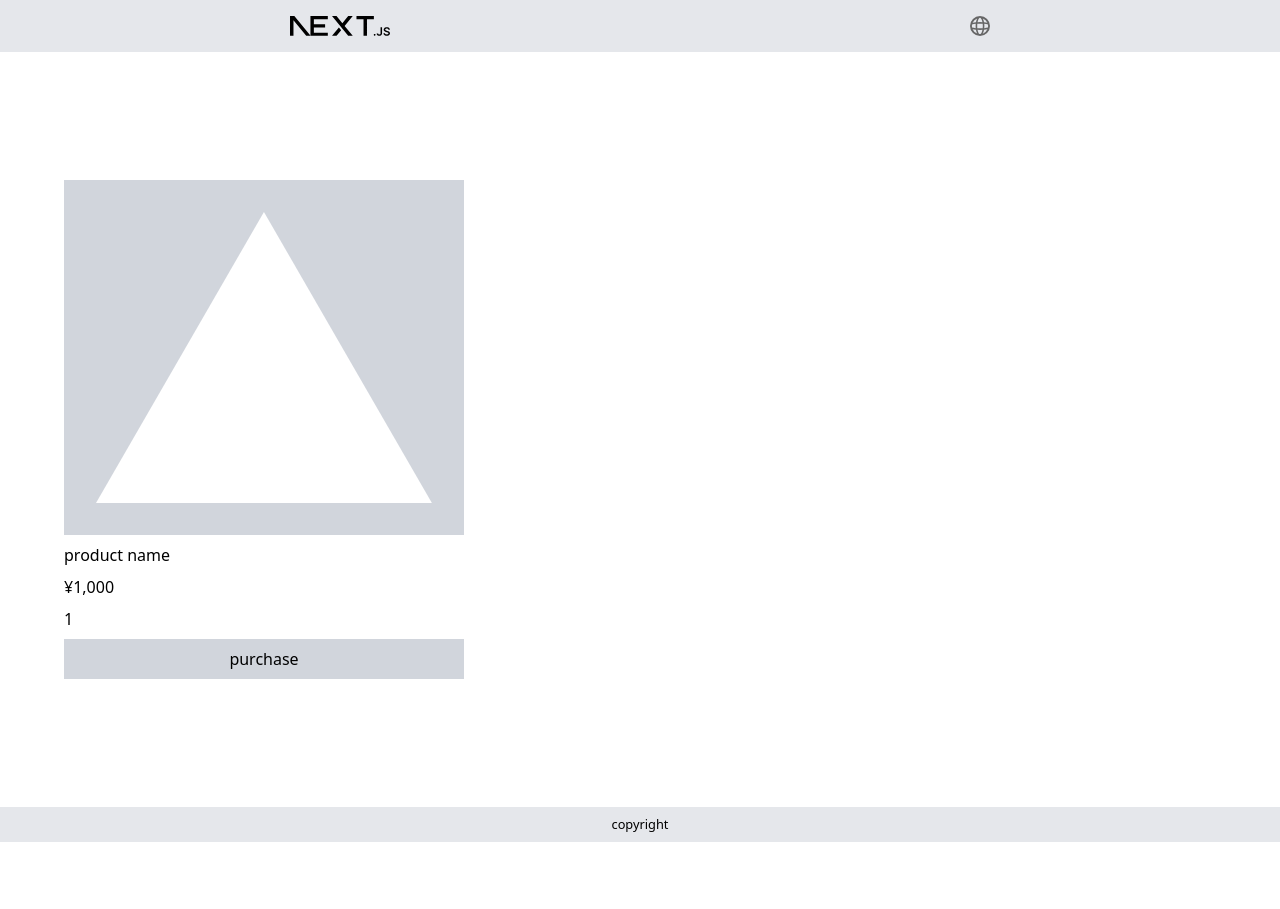
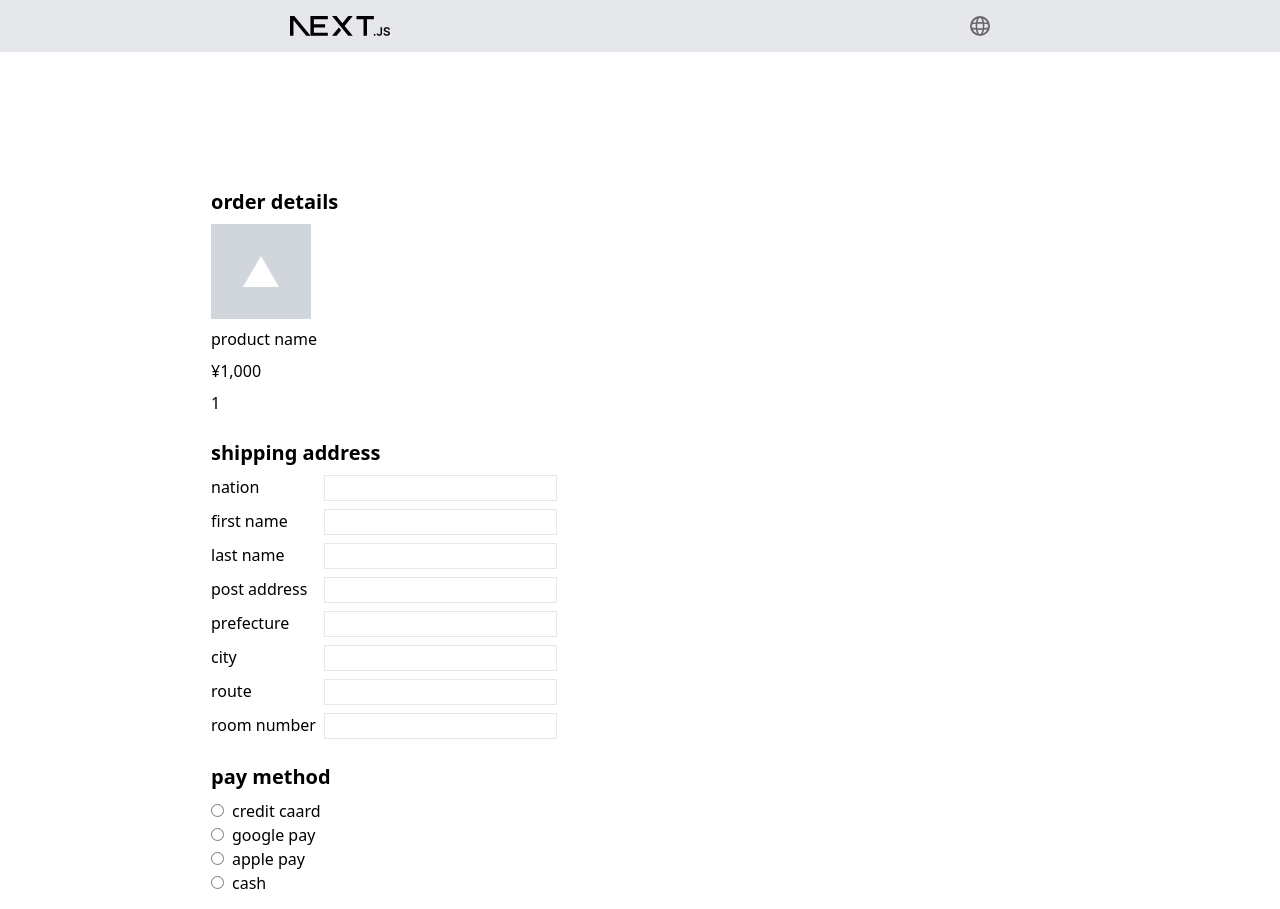
Before and after one commit to HirokiBence/Template_E-Commerce, a Next.js app: page /checkout in a window 1280 px wide. Shown: the top 909 px of the page. Before the commit the page ends 842 px from the top, so only its background shows below. Built offline with nearby package versions, Linux system fonts and the light colour scheme.

Commit message:
add info

```diff
--- a/src/app/checkout/page.tsx
+++ b/src/app/checkout/page.tsx
@@ -1,5 +1,5 @@
 import Image from "next/image";
-import Link from "next/link";
+// import Link from "next/link";
 
 const Page = () => {
 
@@ -10,15 +10,17 @@ const Page = () => {
 
   return (
     <main className="flex flex-1 w-full max-w-3xl flex-col items-center justify-between py-32 px-16 bg-white dark:bg-black sm:items-start">
-      <div className="grid gap-y-[.5rem]">
+      <div className="grid gap-y-[.5rem] mx-auto">
+        <fieldset className="my-[.5rem]" id="purchase">
+          <legend className="text-xl font-semibold mb-[.5rem]">order details</legend>
           <ul>
             <li className="grid gap-y-[.5rem]">
               <Image
                 className="dark:invert bg-gray-300 p-[2rem]"
                 src="/vercel.svg"
                 alt={product.name}
-              width={400}
-              height={300}
+                width={100}
+                height={75}
                 priority
               />
               <h1>{product.name}</h1>
@@ -26,7 +28,64 @@ const Page = () => {
               <p>{product.quantity}</p>
             </li>
           </ul>
-        <Link className="text-center bg-gray-300 py-[.5rem] px-[1rem]" href={`/chekout/`}>purchase</Link>
+        </fieldset>
+        <fieldset className="my-[.5rem]" id="purchase">
+          <legend className="text-xl font-semibold">shipping address</legend>
+          <div className="flex grid md:grid-flow-col md:gap-x-[.5rem] md:justify-between mt-[.5rem]">
+            <label>nation</label>
+            <input className="border border-gray-200" type="text" required/>
+          </div>
+          <div className="flex grid md:grid-flow-col md:gap-x-[.5rem] md:justify-between mt-[.5rem]">
+            <label>first name</label>
+            <input className="border border-gray-200" type="text" required/>
+          </div>
+          <div className="flex grid md:grid-flow-col md:gap-x-[.5rem] md:justify-between mt-[.5rem]">
+            <label>last name</label>
+            <input className="border border-gray-200" type="text" required/>
+          </div>
+          <div className="flex grid md:grid-flow-col md:gap-x-[.5rem] md:justify-between mt-[.5rem]">
+            <label>post address</label>
+            <input className="border border-gray-200" type="text" required/>
+          </div>
+          <div className="flex grid md:grid-flow-col md:gap-x-[.5rem] md:justify-between mt-[.5rem]">
+            <label>prefecture</label>
+            <input className="border border-gray-200" type="text" required/>
+          </div>
+          <div className="flex grid md:grid-flow-col md:gap-x-[.5rem] md:justify-between mt-[.5rem]">
+            <label>city</label>
+            <input className="border border-gray-200" type="text" required/>
+          </div>
+          <div className="flex grid md:grid-flow-col md:gap-x-[.5rem] md:justify-between mt-[.5rem]">
+            <label>route</label>
+            <input className="border border-gray-200" type="text" required/>
+          </div>
+          <div className="flex grid md:grid-flow-col md:gap-x-[.5rem] md:justify-between mt-[.5rem]">
+            <label>room number</label>
+            <input className="border border-gray-200" type="text"/>
+          </div>
+        </fieldset>
+        <fieldset className="my-[.5rem]">
+          <legend className=" text-xl font-semibold mb-[.5rem]">pay method</legend>
+          <div>
+            <input className="mr-[.5rem]" name="payment method" type="radio" value="credit card"/>
+            <label htmlFor="">credit caard</label>
+          </div>
+          <div>
+            <input className="mr-[.5rem]" name="payment method" type="radio" value="google pay"/>
+            <label htmlFor="">google pay</label>
+          </div>
+          <div>
+            <input className="mr-[.5rem]" name="payment method" type="radio" value="apple pay"/>
+            <label htmlFor="">apple pay</label>
+          </div>
+          <div>
+            <input className="mr-[.5rem]" name="payment method" type="radio" value="cash"/>
+            <label htmlFor="">cash</label>
+          </div>
+        </fieldset>
+        <form id="purchase" /* action="/" method="POST" */>
+          <input type="submit" className="text-center bg-gray-300 py-[.5rem] px-[1rem]" value="purchase"/>
+        </form>
       </div>
     </main>
   );
```
Lines whose indentation alone changed are shown as unchanged.
